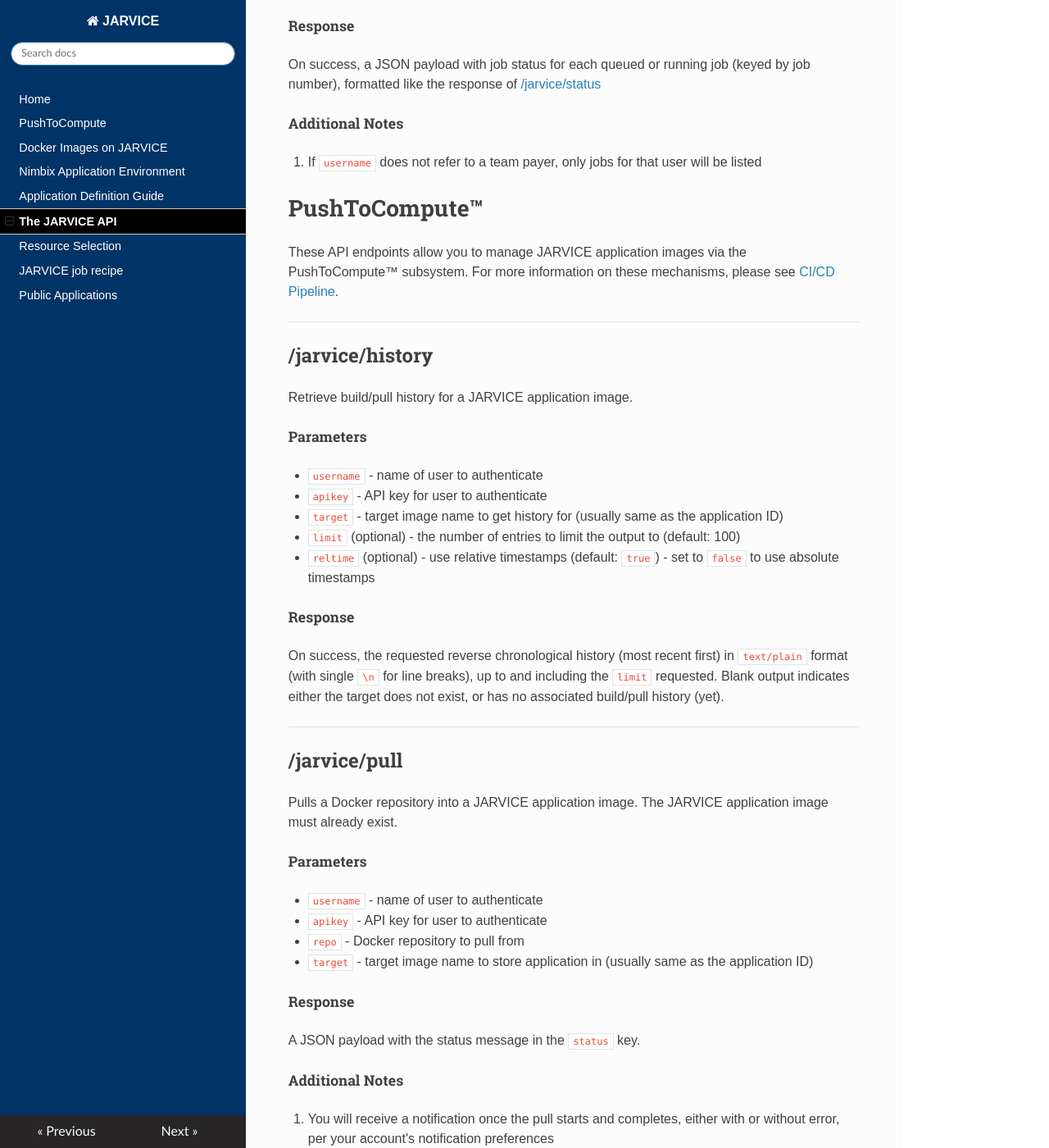
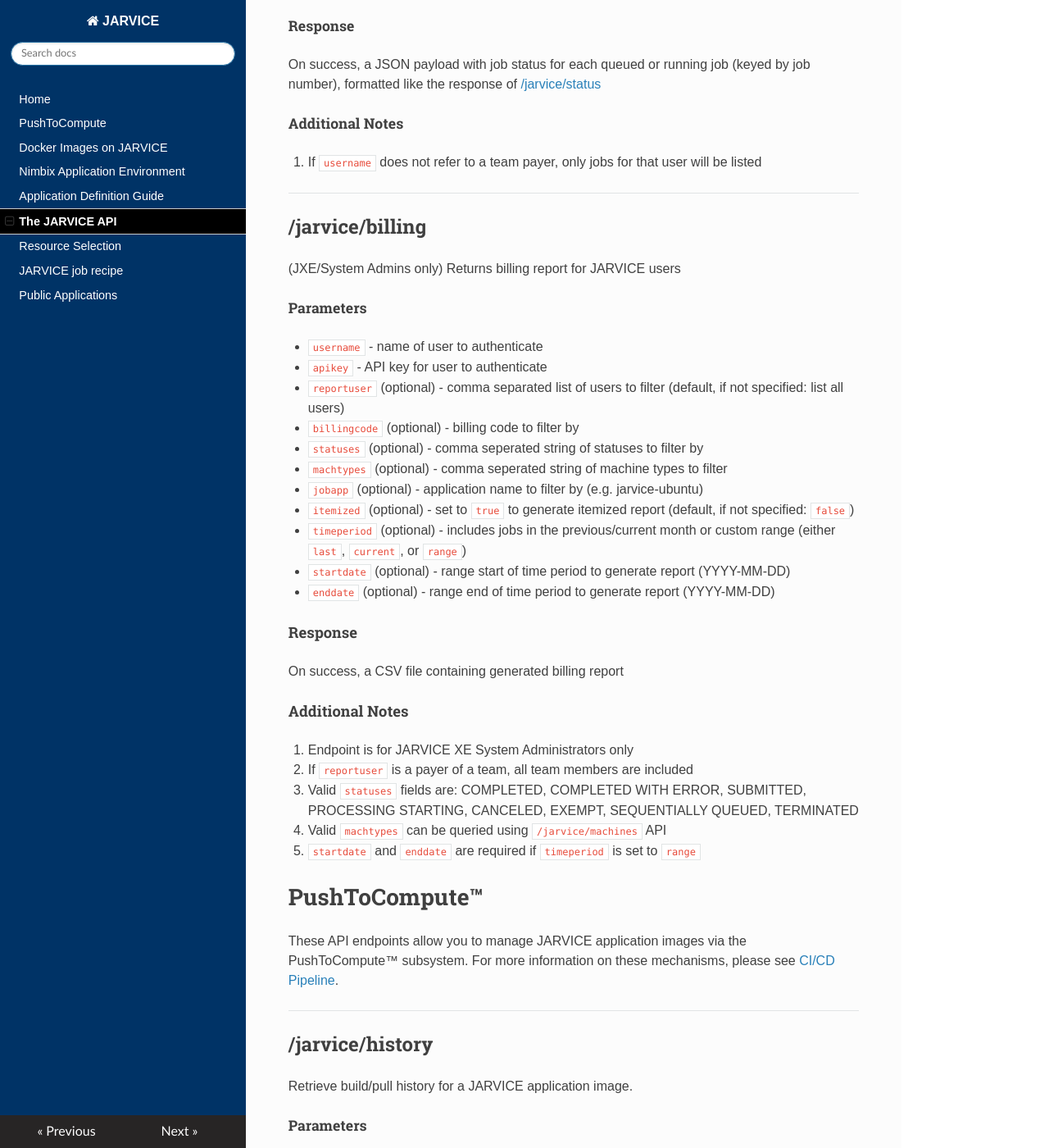
Before and after one commit to nimbix/jardoc, an MkDocs documentation site: the page built from docs/api.md, in a window 1280 px wide and 1400 px high, scrolled down 11428 px. Shown: the whole window at 82% size. Built offline with MkDocs 1.6.1, drawn with Linux system fonts in a browser that asks for light colours; nearby versions of some CDN libraries; old or Windows-style settings are respelled for this version of MkDocs.

Commit message:
Add documentation for /jarvice/billing
Signed-off-by: Kenneth Hill <ken.hill@nimbix.net>

````diff
--- a/docs/api.md
+++ b/docs/api.md
@@ -485,6 +485,50 @@
 
 1. If `username` does not refer to a team payer, only jobs for that user will be listed
 
+---
+## /jarvice/billing
+
+(JXE/System Admins only) Returns billing report for JARVICE users
+
+##### Parameters
+
+* ```username``` - name of user to authenticate
+
+* ```apikey``` - API key for user to authenticate
+
+* ```reportuser``` (optional) - comma separated list of users to filter (default, if not specified: list all users)
+
+* ```billingcode``` (optional) - billing code to filter by
+
+* ```statuses``` (optional) - comma seperated string of statuses to filter by
+
+* ```machtypes``` (optional) - comma seperated string of machine types to filter
+
+* ```jobapp``` (optional) - application name to filter by (e.g. jarvice-ubuntu)
+
+* ```itemized``` (optional) - set to ```true``` to generate itemized report (default, if not specified: ```false```)
+
+* ```timeperiod``` (optional) - includes jobs in the previous/current month or custom range (either ```last```, ```current```, or ```range```)
+
+* ```startdate``` (optional) - range start of time period to generate report (YYYY-MM-DD)
+
+* ```enddate``` (optional) - range end of time period to generate report (YYYY-MM-DD)
+
+#### Response
+
+On success, a CSV file containing generated billing report
+
+#### Additional Notes
+
+1. Endpoint is for JARVICE XE System Administrators only
+
+2. If ```reportuser``` is a payer of a team, all team members are included
+
+3. Valid ```statuses``` fields are: COMPLETED, COMPLETED WITH ERROR, SUBMITTED, PROCESSING STARTING, CANCELED, EXEMPT, SEQUENTIALLY QUEUED, TERMINATED
+
+4. Valid ```machtypes``` can be queried using `/jarvice/machines` API
+
+5. ```startdate``` and ```enddate``` are required if ```timeperiod``` is set to ```range```
 
 # PushToCompute&trade;
 
````
